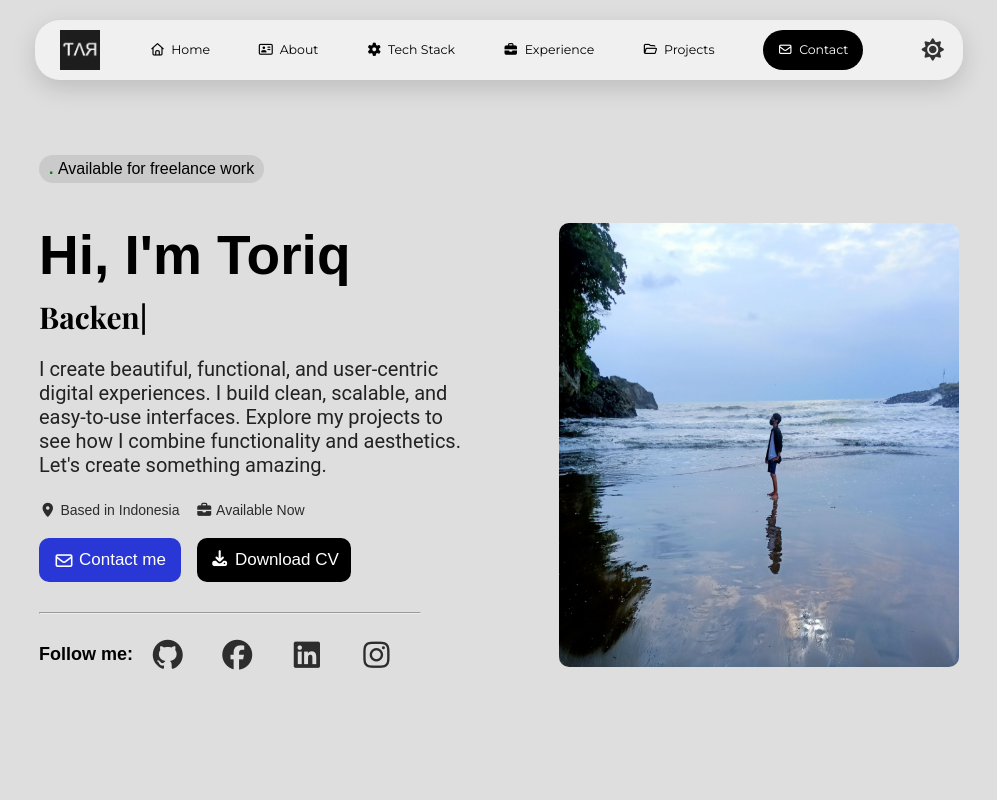
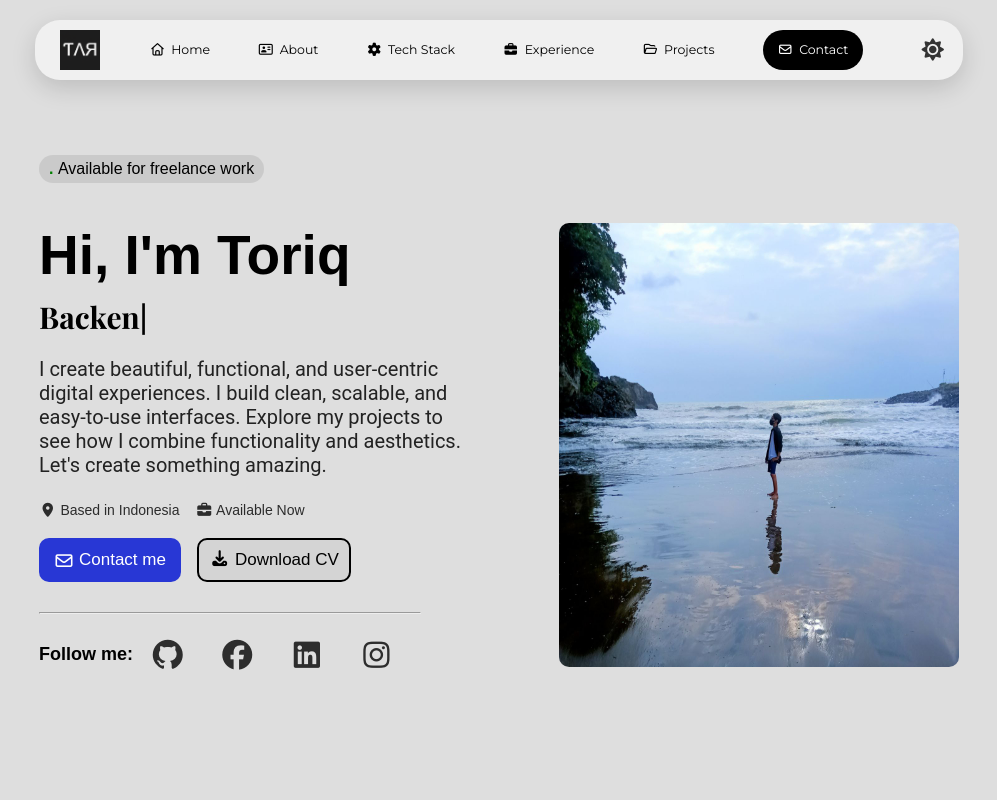
Before and after one commit to toriqkun/Portofolio, a plain HTML site: page index.html in a window 1280 px wide. In both pictures the pointer is over the link "Download CV". Shown: the top 800 px of the page, without its empty margins (141-1138 px from the left). Drawn offline with nearby package versions, Linux system fonts and the light colour scheme; some packages are replaced by stand-ins of ours; a script that the page names is missing; a web font is replaced by a local one.

Commit message:
Fixing Button CV

```diff
--- a/style.css
+++ b/style.css
@@ -201,6 +201,7 @@ header {
 .btn-home2 {
   background-color: transparent;
   border: 2px solid black;
+  color: #000;
   border-radius: 10px;
   text-decoration: none;
   padding: 10px 10px;
@@ -210,8 +211,7 @@ header {
 }
 
 .btn-home2:hover {
-  background-color: #000000;
-  color: #fff;
+  background-color: #d3d3d3df;
 }
 
 hr {
```
